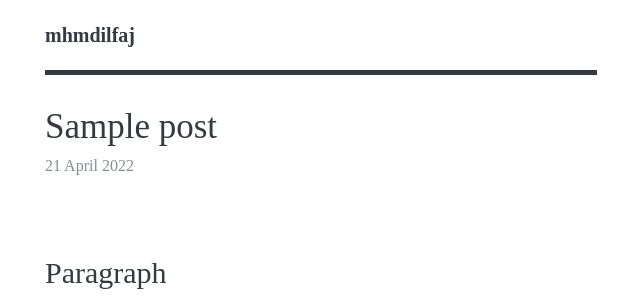
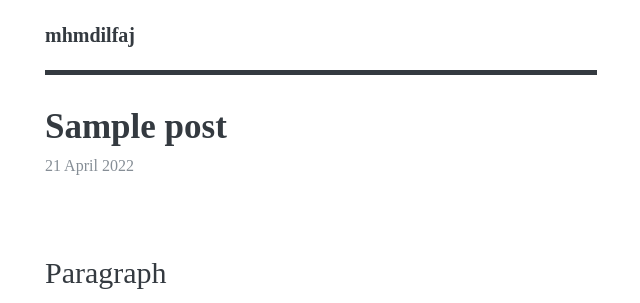
Before and after one commit to mhmdilfaj/mhmdilfaj.github.io, a Jekyll site: the page built from _posts/2022-04-21-sample-post.md, in a window 1280 px wide. Shown: the top 303 px of the page, without its empty margins (319-959 px from the left). Built offline with Jekyll 4.4.1, drawn with Linux system fonts in a browser that asks for light colours; some web fonts are replaced.

Commit message:
Update post.html

```diff
--- a/_layouts/post.html
+++ b/_layouts/post.html
@@ -4,7 +4,7 @@ layout: default
 
 <article class="container">
   <header class="mb-3">
-    <h1 class="m-0 p-0">{{ page.title }}</h1>
+    <h1 class="m-0 p-0"><strong>{{ page.title }}</strong></h1>
     <time datetime="{{ page.date | date_to_xmlschema }}"><small class="text-secondary">{{ page.date | date_to_long_string }}</small></time>
   </header>
   {{ content }}
```
